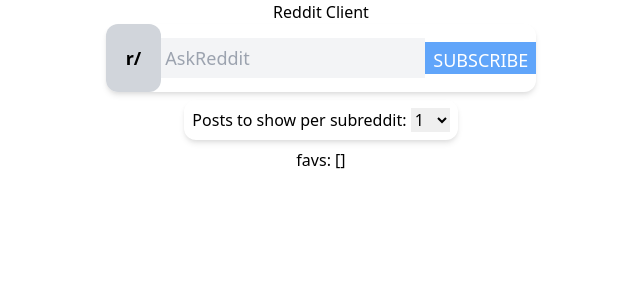
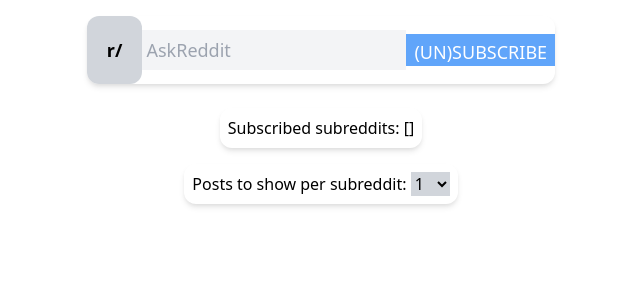
Before and after one commit to hillscottc/reddit-client, a React app: page / in a window 1280 px wide. Shown: the top 300 px of the page, without its empty margins (319-959 px from the left). Built offline with nearby package versions, Linux system fonts and the light colour scheme.

Commit message:
subscribed subreddits

```diff
--- a/src/AddFeed.jsx
+++ b/src/AddFeed.jsx
@@ -7,7 +7,7 @@
   }, [])
 
   return (
-    <div className='flex rounded-xl shadow-md items-center text-lg'>
+    <div className='flex rounded-xl shadow-md items-center text-lg mb-4'>
       <div className='bg-gray-300 p-5 rounded-xl font-bold'>r/</div>
       <div>
         <input
@@ -23,7 +23,7 @@
           className='pt-1 pt-1 pl-2 pr-2 bg-blue-400 text-white'
           onClick={handleSubscribe}
         >
-          SUBSCRIBE
+          (UN)SUBSCRIBE
         </button>
       </div>
     </div>
--- a/src/RedditClient.jsx
+++ b/src/RedditClient.jsx
@@ -67,10 +67,9 @@
     }
   }
 
+  // if its already there, remove it, otherwise add it
   const handleSubscribe = async () => {
     const index = favlist.indexOf(feedToAdd)
-
-    // if its already there, remove it, otherwise add it
     if (index > -1) await favlistUpdate(feedToAdd, false)
     else await favlistUpdate(feedToAdd)
   }
@@ -80,21 +79,23 @@
   }, [])
 
   return (
-    <div className='flex flex-col justify-center content-center items-center '>
-      <h1>Reddit Client</h1>
+    <div className='flex flex-col justify-center content-center items-center mt-4'>
       <AddFeed {...{ feedToAdd, handleSubscribe, setFeedToAdd }} />
-      <div className='flex rounded-xl shadow-md m-2 p-2'>
+
+      <section className='flex rounded-xl shadow-md m-2 p-2'>
+        Subscribed subreddits: {JSON.stringify(favlist)}
+      </section>
+
+      <section className='flex rounded-xl shadow-md m-2 p-2'>
         Posts to show per subreddit:&nbsp;
-        {/*<input type='text' value={numToShow} onChange={handleNumToShow} />*/}
-        <select onChange={handleNumToShow}>
+        <select className='bg-gray-300' onChange={handleNumToShow}>
           {[1, 2, 3, 4, 5, 6, 7, 8, 9, 10].map((n) => (
             <option key={n} value={n}>
               {n}
             </option>
           ))}
         </select>
-      </div>
-      <div>favs: {JSON.stringify(favlist)}</div>
+      </section>
 
       {pages.map((page, ndx) => (
         <RedditPage key={ndx} page={page} numPostsToShow={numToShow} />
```
